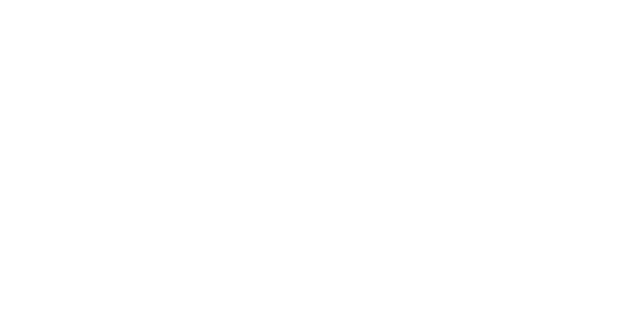
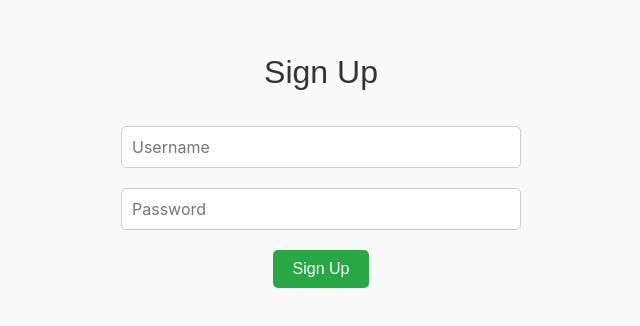
Before and after one commit to scottinii/yelp-frontend, a React (Create React App) app: page /signup in a window 1280 px wide. Before the commit this address had no page. Shown: the part 232-558 px from the top of the page, without its empty margins (319-959 px from the left). Built offline with nearby package versions, Linux system fonts and the light colour scheme.

Commit message:
Feat - Sign Up and Login pages added with routing and cookies implementation

```diff
--- a/package.json
+++ b/package.json
@@ -7,6 +7,7 @@
     "@testing-library/react": "^13.4.0",
     "@testing-library/user-event": "^13.5.0",
     "bulma": "^1.0.2",
+    "js-cookie": "^3.0.5",
     "react": "^18.3.1",
     "react-dom": "^18.3.1",
     "react-rating": "^2.0.5",
--- a/src/App.js
+++ b/src/App.js
@@ -1,12 +1,16 @@
 import React from "react";
 import { LandingPage } from "./LandingPage/LandingPage";
 import { Search } from "./Search/Search";
+import Login from "./LoginPage/Login";
+import SignUp from "./SignUpPage/SignUp";
 import { Routes, Route } from 'react-router-dom';
 
 function App() {
   return (
     <Routes>
       <Route path="/search" element={<Search />} />
+      <Route path="/login" element={<Login />} />
+      <Route path="/signup" element={<SignUp />} />
       <Route path="/" element={<LandingPage />} />
     </Routes>
   );
--- a/src/LandingPage/TopNav/TopNav.js
+++ b/src/LandingPage/TopNav/TopNav.js
@@ -1,4 +1,5 @@
 import React from "react";
+import { Link } from "react-router-dom";
 import styles from "./TopNav.module.css";
 
 export function TopNav() {
@@ -9,8 +10,12 @@ export function TopNav() {
                 <span>Events</span>
             </div>
             <div className={styles.right}>
-                <span>Login</span>
-                <button className="button">Sign Up</button>
+            <Link to="/login">
+                    <button className="button">Login</button>
+                </Link>
+                <Link to="/signup">
+                    <button className="button">Sign Up</button>
+                </Link>
             </div>
         </div>
     );
--- /dev/null
+++ b/src/LoginPage/Login.css
@@ -0,0 +1,48 @@
+.login-container {
+  display: flex;
+  flex-direction: column;
+  align-items: center;
+  justify-content: center;
+  height: 100vh;
+  background-color: #f9f9f9;
+  font-family: Arial, sans-serif;
+}
+
+.login-container h1 {
+  font-size: 2rem;
+  color: #333;
+  margin-bottom: 20px;
+}
+
+.login-container form {
+  display: flex;
+  flex-direction: column;
+  align-items: center;
+  width: 100%;
+  max-width: 400px;
+}
+
+.login-container input {
+  width: 100%;
+  padding: 10px;
+  margin: 10px 0;
+  border: 1px solid #ccc;
+  border-radius: 5px;
+  font-size: 1rem;
+}
+
+.login-container button {
+  padding: 10px 20px;
+  margin-top: 10px;
+  background-color: #007bff;
+  border: none;
+  color: white;
+  border-radius: 5px;
+  cursor: pointer;
+  font-size: 1rem;
+  transition: background-color 0.3s;
+}
+
+.login-container button:hover {
+  background-color: #0056b3;
+}
--- /dev/null
+++ b/src/LoginPage/Login.js
@@ -0,0 +1,47 @@
+import React, { useState } from "react";
+import Cookies from "js-cookie";
+import "./Login.css";
+
+const Login = () => {
+    const [username, setUsername] = useState("");
+    const [password, setPassword] = useState("");
+
+    const handleLogin = () => {
+        const storedPassword = Cookies.get(username);
+        if (storedPassword && storedPassword === password) {
+            alert("Login successful! Welcome back.");
+            setUsername("");
+            setPassword("");
+        } else {
+            alert("Invalid username or password.");
+        }
+    };
+
+    return (
+        <div className="login-container">
+            <h1>Login</h1>
+            <form
+                onSubmit={(e) => {
+                    e.preventDefault();
+                    handleLogin();
+                }}
+            >
+                <input
+                    type="text"
+                    placeholder="Username"
+                    value={username}
+                    onChange={(e) => setUsername(e.target.value)}
+                />
+                <input
+                    type="password"
+                    placeholder="Password"
+                    value={password}
+                    onChange={(e) => setPassword(e.target.value)}
+                />
+                <button type="submit">Login</button>
+            </form>
+        </div>
+    );
+};
+
+export default Login;
--- /dev/null
+++ b/src/SignUpPage/SignUp.css
@@ -0,0 +1,48 @@
+.signup-container {
+  display: flex;
+  flex-direction: column;
+  align-items: center;
+  justify-content: center;
+  height: 100vh;
+  background-color: #f9f9f9;
+  font-family: Arial, sans-serif;
+}
+
+.signup-container h1 {
+  font-size: 2rem;
+  color: #333;
+  margin-bottom: 20px;
+}
+
+.signup-container form {
+  display: flex;
+  flex-direction: column;
+  align-items: center;
+  width: 100%;
+  max-width: 400px;
+}
+
+.signup-container input {
+  width: 100%;
+  padding: 10px;
+  margin: 10px 0;
+  border: 1px solid #ccc;
+  border-radius: 5px;
+  font-size: 1rem;
+}
+
+.signup-container button {
+  padding: 10px 20px;
+  margin-top: 10px;
+  background-color: #28a745;
+  border: none;
+  color: white;
+  border-radius: 5px;
+  cursor: pointer;
+  font-size: 1rem;
+  transition: background-color 0.3s;
+}
+
+.signup-container button:hover {
+  background-color: #218838;
+}
--- /dev/null
+++ b/src/SignUpPage/SignUp.js
@@ -0,0 +1,47 @@
+import React, { useState } from "react";
+import Cookies from "js-cookie";
+import "./SignUp.css";
+
+const SignUp = () => {
+    const [username, setUsername] = useState("");
+    const [password, setPassword] = useState("");
+
+    const handleSignUp = () => {
+        if (username && password) {
+            Cookies.set(username, password, { expires: 7 });
+            alert("Sign-up successful! You can now log in.");
+            setUsername("");
+            setPassword("");
+        } else {
+            alert("Please enter both username and password.");
+        }
+    };
+
+    return (
+        <div className="signup-container">
+            <h1>Sign Up</h1>
+            <form
+                onSubmit={(e) => {
+                    e.preventDefault();
+                    handleSignUp();
+                }}
+            >
+                <input
+                    type="text"
+                    placeholder="Username"
+                    value={username}
+                    onChange={(e) => setUsername(e.target.value)}
+                />
+                <input
+                    type="password"
+                    placeholder="Password"
+                    value={password}
+                    onChange={(e) => setPassword(e.target.value)}
+                />
+                <button type="submit">Sign Up</button>
+            </form>
+        </div>
+    );
+};
+
+export default SignUp;
```
Also changed, not shown: src/assets/profile.jpeg (added), 1 other file (tests, documents, lock files or other folders).
